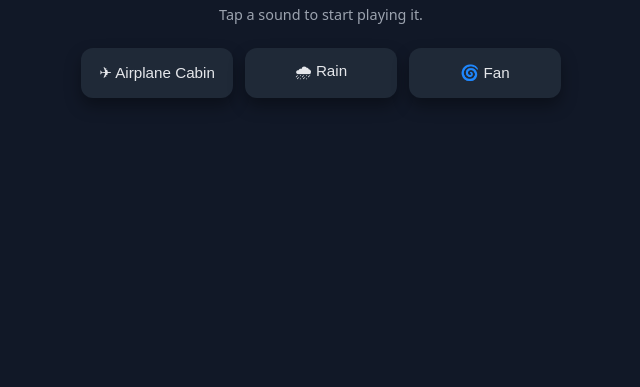
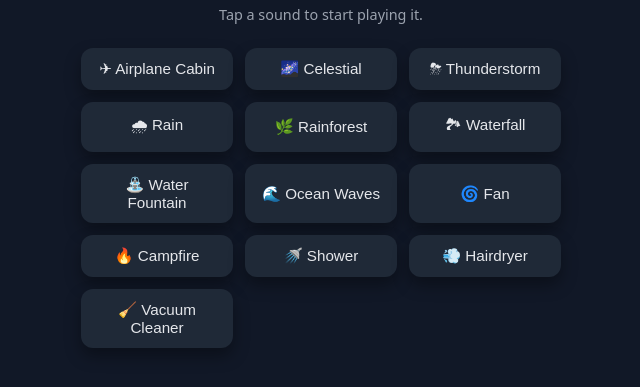
Before and after one commit to mkaufman2023/WhiteNoiseMachine, a plain HTML site: page data/index.html in a window 1280 px wide. Shown: the part 67-454 px from the top of the page, without its empty margins (319-959 px from the left). Drawn offline with Linux system fonts and the light colour scheme; no server answers.

Commit message:
update index.html to reflect new button layout

```diff
--- a/data/index.html
+++ b/data/index.html
@@ -86,9 +86,18 @@
 
     <div class="grid">
         <button onclick="play_track(1)">✈ Airplane Cabin</button>
-        <button onclick="play_track(2)">🌧 Rain</button>
-        <button onclick="play_track(3)">🌀 Fan</button>
-        <!-- More buttons for more tracks on the SD card -->
+        <button onclick="play_track(2)">🌌 Celestial</button>
+        <button onclick="play_track(3)">⛈ Thunderstorm</button>
+        <button onclick="play_track(4)">🌧 Rain</button>
+        <button onclick="play_track(5)">🌿 Rainforest</button>
+        <button onclick="play_track(6)">🏞 Waterfall</button>
+        <button onclick="play_track(7)">⛲ Water Fountain</button>
+        <button onclick="play_track(8)">🌊 Ocean Waves</button>
+        <button onclick="play_track(9)">🌀 Fan</button>
+        <button onclick="play_track(10)">🔥 Campfire</button>
+        <button onclick="play_track(11)">🚿 Shower</button>
+        <button onclick="play_track(12)">💨 Hairdryer</button>
+        <button onclick="play_track(13)">🧹 Vacuum Cleaner</button>
     </div>
 
     <div class="status" id="status"></div>
```
